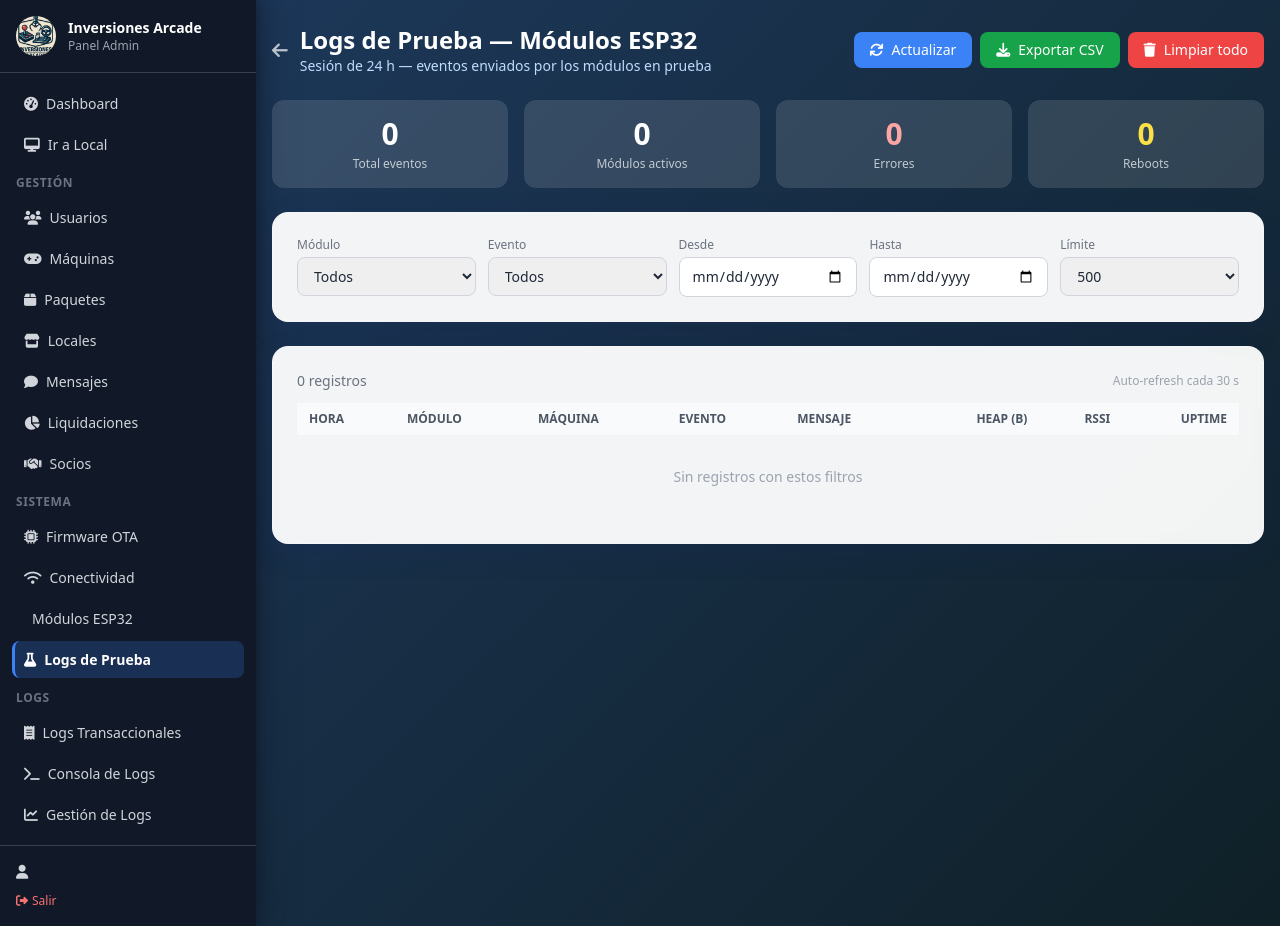
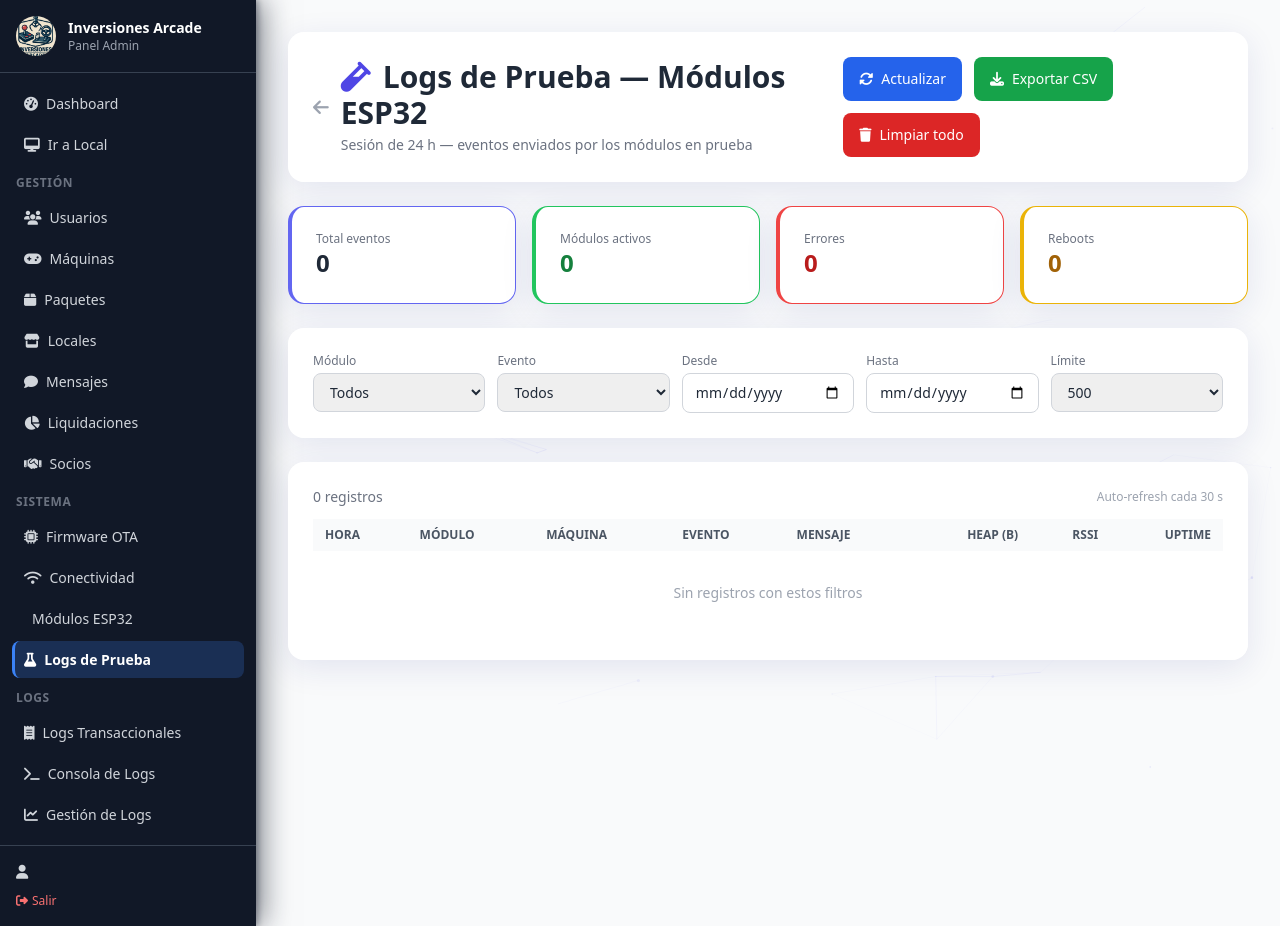
Before and after one commit to CarlosA-Castro/machinemanagementsystem, a Flask app: page /device-logs in a window 1280 px wide. Run offline with Flask 3, Linux system fonts and the light colour scheme; a user stored in the database is signed in; data comes from the database, SQL or seed files in the repository; data that the repository does not hold is empty; some libraries are stand-ins or nearby versions.

Commit message:
fix(ui): logs de prueba usa el mismo diseno que el resto del panel
device_logs.html era la unica pagina admin que nunca recibio el diseno
compartido: tenia su propio gradiente azul oscuro hardcodeado en el body,
sin particulas, y tarjetas translucidas (.stat-card) que solo existian en
ese archivo. Quedaba obvio al navegar desde cualquier otra seccion.

Se alinea con el patron de gestionesp32.html:
- body: gradiente -> bg-gray-50 + #particles-js (CDN particles.js, init
  indigo #6366f1 identico al de modulos ESP32)
- encabezado: texto blanco flotando -> .glass-card con h1 text-gray-800
- stats: .stat-card (eliminada) -> .glass-card con border-l-4 de color
- botones: patron btn-touch con iconos fas y tonos -600/-700
- main: ahora lleva p-4 lg:p-8, el padding lo pone el layout y no un
  max-w-7xl interno

Verificado en local (docker rebuild, templates van horneados en la imagen):
los estilos computados de ambas paginas coinciden propiedad por propiedad
(body bg, glass-card, #particles-js, color del h1), canvas renderizado,
500 filas cargando desde la API, sin errores de consola.

No se agrega _location_context_bar: esta vista no filtra por local y el
partial exige location-context.js; seria una barra que miente sobre el
alcance de los datos.

Co-Authored-By: Claude Opus 4.8 <noreply@anthropic.com>

```diff
--- a/maquinas-medellin-frontend/templates/admin/esp32/device_logs.html
+++ b/maquinas-medellin-frontend/templates/admin/esp32/device_logs.html
@@ -8,14 +8,16 @@
     <script src="{{ asset('js/csrf.js') }}"></script>
     <link rel="icon" href="{{ url_for('static', filename='img/logo.jpg') }}" type="image/jpg" />
     <script src="https://cdn.tailwindcss.com"></script>
+    <script src="https://cdn.jsdelivr.net/particles.js/2.0.0/particles.min.js"></script>
     <link rel="stylesheet" href="https://cdnjs.cloudflare.com/ajax/libs/font-awesome/6.4.0/css/all.min.css">
     <style>
-        body { background: linear-gradient(135deg, #1e3a5f 0%, #0f2027 100%); min-height: 100vh; }
+        #particles-js { position:fixed; width:100%; height:100%; z-index:-1; top:0; left:0; }
         .glass-card {
             background: rgba(255,255,255,0.95); backdrop-filter: blur(5px);
             border-radius: 16px; border: 1px solid rgba(255,255,255,0.2);
             box-shadow: 0 8px 32px 0 rgba(31,38,135,0.1); padding: 1.5rem; margin-bottom: 1.5rem;
         }
+        .btn-touch { min-height:44px; min-width:44px; display:flex; align-items:center; justify-content:center; }
         .badge-boot      { background:#dbeafe; color:#1e40af; }
         .badge-heartbeat { background:#d1fae5; color:#065f46; }
         .badge-qr_scan   { background:#ede9fe; color:#5b21b6; }
@@ -25,57 +27,62 @@
         .badge-default   { background:#f3f4f6; color:#374151; }
         .badge { padding:2px 8px; border-radius:9999px; font-size:0.75rem; font-weight:600; text-transform:uppercase; }
         #tabla-body tr:hover { background: #f0f9ff; }
-        .stat-card { background:rgba(255,255,255,0.12); border-radius:12px; padding:1rem; color:white; }
     </style>
 </head>
-<body class="text-gray-800">
+<body class="bg-gray-50 min-h-screen text-gray-800">
+
+<!-- Fondo de partículas -->
+<div id="particles-js"></div>
 
 <div class="flex flex-col lg:flex-row min-h-screen">
     {% include 'partials/_sidebar.html' %}
-    <main class="flex-1 overflow-y-auto">
-<div class="max-w-7xl mx-auto px-4 py-6">
+    <main class="flex-1 p-4 lg:p-8 overflow-y-auto">
 
     <!-- Encabezado -->
-    <div class="flex items-center justify-between mb-6">
+    <div class="glass-card mb-6">
+        <div class="flex flex-col lg:flex-row justify-between items-start lg:items-center gap-4">
             <div class="flex items-center gap-3">
-            <a href="/admin" class="text-white opacity-70 hover:opacity-100 transition">
+                <a href="/admin" class="text-gray-400 hover:text-gray-700 transition">
                     <i class="fa fa-arrow-left text-lg"></i>
                 </a>
                 <div>
-                <h1 class="text-2xl font-bold text-white">Logs de Prueba — Módulos ESP32</h1>
-                <p class="text-blue-200 text-sm">Sesión de 24 h — eventos enviados por los módulos en prueba</p>
+                    <h1 class="text-3xl font-bold text-gray-800 mb-1">
+                        <i class="fas fa-vial mr-3 text-indigo-600"></i>Logs de Prueba — Módulos ESP32
+                    </h1>
+                    <p class="text-gray-500 text-sm">Sesión de 24 h — eventos enviados por los módulos en prueba</p>
                 </div>
             </div>
-        <div class="flex gap-2">
-            <button onclick="cargarLogs()" class="bg-blue-500 hover:bg-blue-600 text-white px-4 py-2 rounded-lg text-sm font-medium transition flex items-center gap-2">
-                <i class="fa fa-refresh"></i> Actualizar
+            <div class="flex gap-3 flex-wrap">
+                <button onclick="cargarLogs()" class="bg-blue-600 hover:bg-blue-700 text-white px-4 py-2 rounded-lg btn-touch text-sm">
+                    <i class="fas fa-sync-alt mr-2"></i>Actualizar
                 </button>
-            <button onclick="exportarCSV()" class="bg-green-600 hover:bg-green-700 text-white px-4 py-2 rounded-lg text-sm font-medium transition flex items-center gap-2">
-                <i class="fa fa-download"></i> Exportar CSV
+                <button onclick="exportarCSV()" class="bg-green-600 hover:bg-green-700 text-white px-4 py-2 rounded-lg btn-touch text-sm">
+                    <i class="fas fa-download mr-2"></i>Exportar CSV
                 </button>
-            <button onclick="confirmarLimpiar()" class="bg-red-500 hover:bg-red-600 text-white px-4 py-2 rounded-lg text-sm font-medium transition flex items-center gap-2">
-                <i class="fa fa-trash"></i> Limpiar todo
+                <button onclick="confirmarLimpiar()" class="bg-red-600 hover:bg-red-700 text-white px-4 py-2 rounded-lg btn-touch text-sm">
+                    <i class="fas fa-trash mr-2"></i>Limpiar todo
                 </button>
+            </div>
         </div>
     </div>
 
     <!-- Stats rápidas -->
-    <div class="grid grid-cols-2 md:grid-cols-4 gap-4 mb-6" id="stats-grid">
-        <div class="stat-card text-center">
-            <div class="text-3xl font-bold" id="stat-total">—</div>
-            <div class="text-xs opacity-70 mt-1">Total eventos</div>
+    <div class="grid grid-cols-2 lg:grid-cols-4 gap-4 mb-6" id="stats-grid">
+        <div class="glass-card !mb-0 border-l-4 border-indigo-500">
+            <p class="text-xs text-gray-500">Total eventos</p>
+            <p class="text-2xl font-bold text-gray-800" id="stat-total">—</p>
         </div>
-        <div class="stat-card text-center">
-            <div class="text-3xl font-bold" id="stat-devices">—</div>
-            <div class="text-xs opacity-70 mt-1">Módulos activos</div>
+        <div class="glass-card !mb-0 border-l-4 border-green-500">
+            <p class="text-xs text-gray-500">Módulos activos</p>
+            <p class="text-2xl font-bold text-green-700" id="stat-devices">—</p>
         </div>
-        <div class="stat-card text-center">
-            <div class="text-3xl font-bold text-red-300" id="stat-errors">—</div>
-            <div class="text-xs opacity-70 mt-1">Errores</div>
+        <div class="glass-card !mb-0 border-l-4 border-red-500">
+            <p class="text-xs text-gray-500">Errores</p>
+            <p class="text-2xl font-bold text-red-700" id="stat-errors">—</p>
         </div>
-        <div class="stat-card text-center">
-            <div class="text-3xl font-bold text-yellow-300" id="stat-reboots">—</div>
-            <div class="text-xs opacity-70 mt-1">Reboots</div>
+        <div class="glass-card !mb-0 border-l-4 border-yellow-500">
+            <p class="text-xs text-gray-500">Reboots</p>
+            <p class="text-2xl font-bold text-yellow-700" id="stat-reboots">—</p>
         </div>
     </div>
 
@@ -145,7 +152,6 @@
         </table>
     </div>
 
-</div>
     </main>
 </div>
 
@@ -317,6 +323,21 @@ async function exportarCSV() {
     URL.revokeObjectURL(url);
 }
 
+if (typeof particlesJS === 'function') {
+    particlesJS('particles-js', {
+        particles: {
+            number: { value: 30, density: { enable: true, value_area: 800 } },
+            color: { value: '#6366f1' },
+            shape: { type: 'circle' },
+            opacity: { value: 0.15, random: true },
+            size: { value: 2, random: true },
+            line_linked: { enable: true, distance: 130, color: '#6366f1', opacity: 0.08, width: 1 },
+            move: { enable: true, speed: 0.4 }
+        },
+        interactivity: { detect_on: 'canvas', events: { resize: true } }
+    });
+}
+
 // Cargar al abrir y auto-refresh cada 30 s
 cargarLogs();
 setInterval(cargarLogs, 30000);
```
Lines whose indentation alone changed are shown as unchanged.
